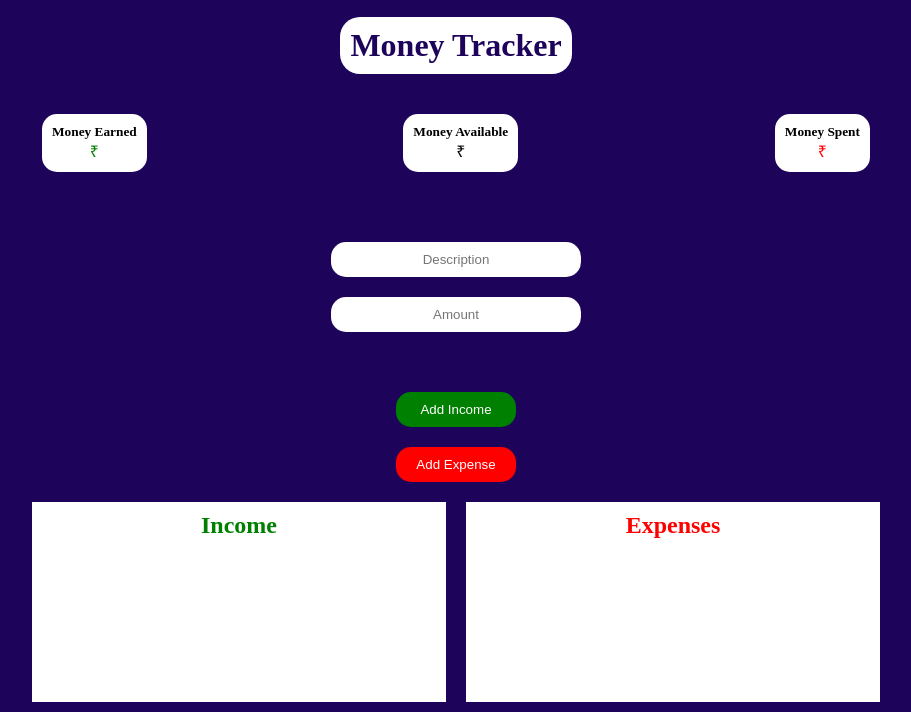
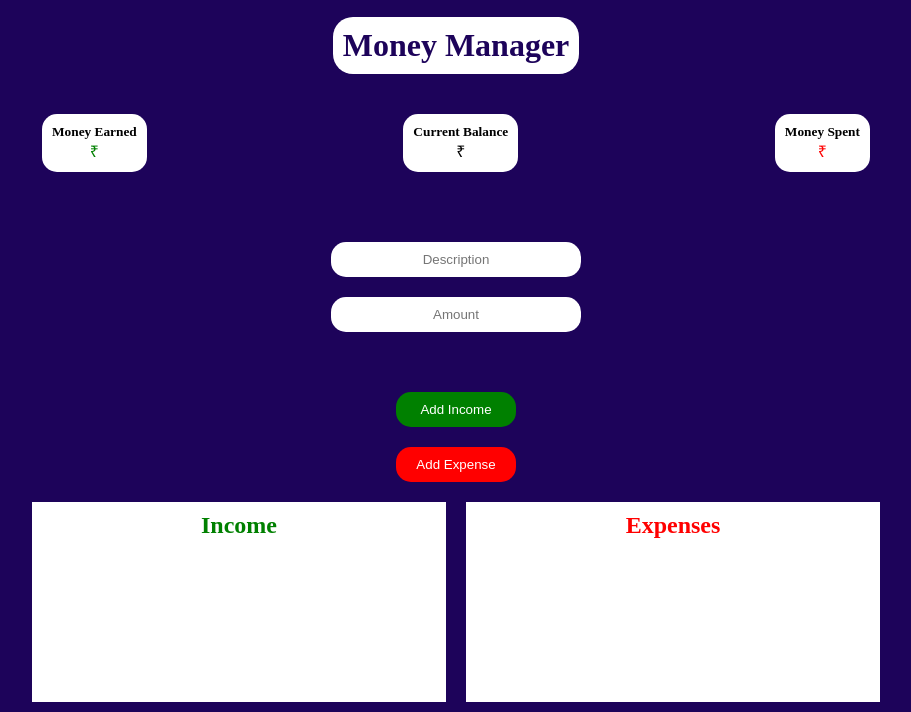
Before and after one commit to prince-kumar-thakur/moneymanager, a plain HTML site: page index.html in a window 1280 px wide. Shown: the part 123-835 px from the top of the page, without its empty margins (184-1095 px from the left). Drawn offline with Linux system fonts and the light colour scheme; a web font is replaced by a local one.

Commit message:
Content change

```diff
--- a/index.html
+++ b/index.html
@@ -13,7 +13,7 @@
 
         <img id="logo" src="logo.png">
 
-        <h1>Money Tracker</h1>
+        <h1>Money Manager</h1>
 
         <div class="budget__numbers">
 
@@ -26,7 +26,7 @@
             </div>
 
             <div id="available" class="number">
-                <small class="bold">Money Available</small>
+                <small class="bold">Current Balance</small>
                 <div class="amount__container">
                     <p>₹ </p>
                     <span id="amount__available"></span>
```
